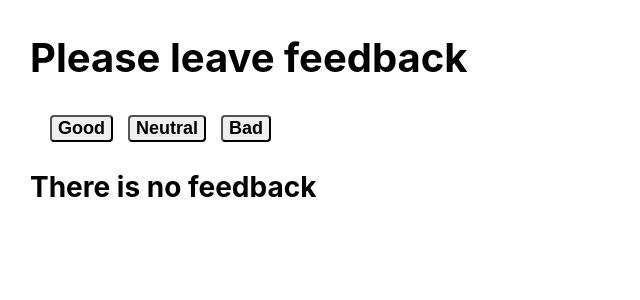
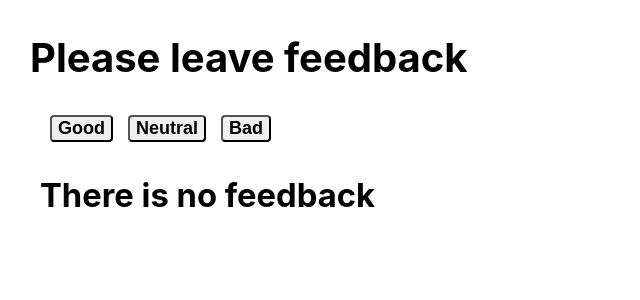
Before and after one commit to EugeneyCh/goit-react-hw-02-feedback, a React (Create React App) app: page / in a window 1280 px wide. Shown: the top 300 px of the page, without its empty margins (0-640 px from the left). Built offline with nearby package versions, Linux system fonts and the light colour scheme.

Commit message:
Second_Trying_HW2_part1

```diff
--- a/src/components/Notification message/Notification message.js
+++ b/src/components/Notification message/Notification message.js
@@ -4,7 +4,7 @@ import css from './NotificationMessage.module.css';
 class NotificationMessage extends React.Component {
   render() {
     return (
-      <div>
+      <div className={css.notification}>
         <h3>There is no feedback</h3>
       </div>
     );
--- a/src/components/Notification message/NotificationMessage.module.css
+++ b/src/components/Notification message/NotificationMessage.module.css
@@ -1,4 +1,4 @@
-h3 {
-  margin-left: 30px;
+.notification {
+  margin-left: 40px;
   font-size: 28px;
 }
```
